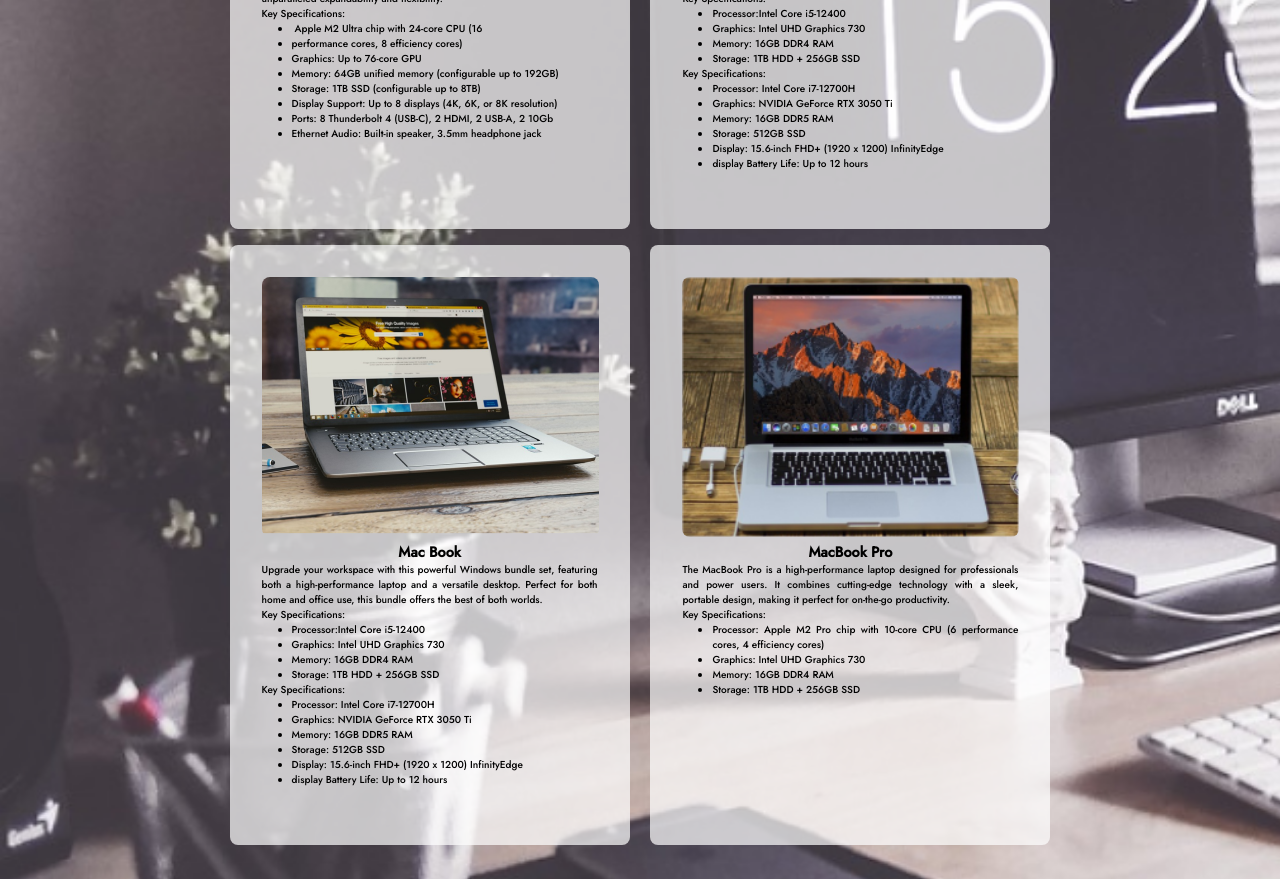
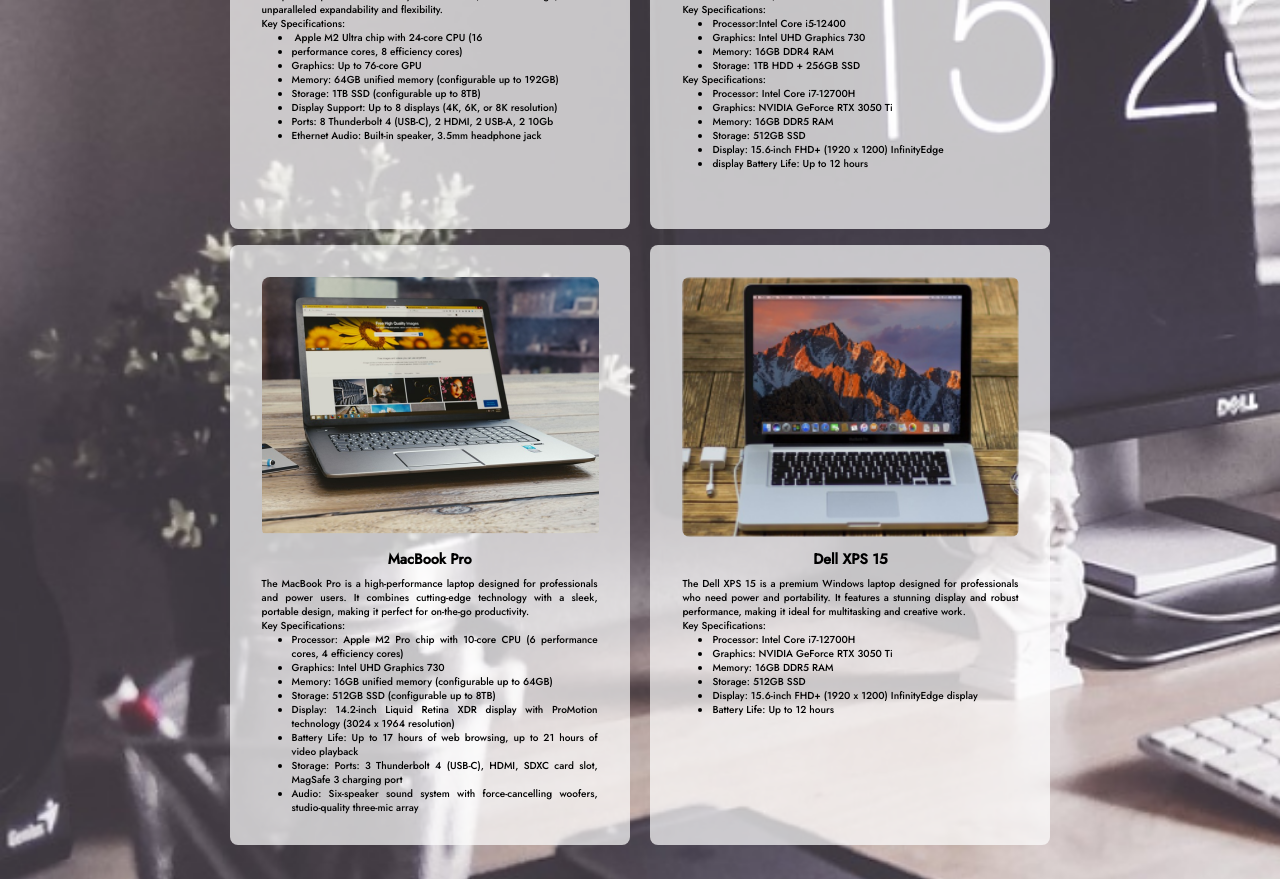
Before and after one commit to Archar1os/GPC-shop-webpage, a plain HTML site: page index.html in a window 1280 px wide. Shown: the part 804-1683 px from the top of the page. Drawn offline with nearby package versions, Linux system fonts and the light colour scheme.

Commit message:
removed about in the header and adjust signup mobile viewport

```diff
--- a/assets/css/styles.css
+++ b/assets/css/styles.css
@@ -197,6 +197,10 @@
 	border-radius: 8px;
 }
 
+.product h4 {
+	line-height: 35px;
+}
+
 .product:hover {
 	background-color: rgba(255, 255, 255, 1);
 	transition: 0.4s;
@@ -205,6 +209,7 @@
 .product li {
 	font-size: 70%;
 	text-align: justify;
+	line-height: 14px;
 }
 
 .product ul {
@@ -215,6 +220,7 @@
 	width: 337px;
 	height: 260px;
 	border-radius: 8px;
+	box-shadow: 0 0 10px rgba(0, 0, 0, 0.4s);
 }
 
 .background {
@@ -280,7 +286,7 @@
 	z-index: 10;
 	display: flexbox;
 	text-align: center;
-	width: 50%;
+	width: 65%;
 	height: 100%;
 	background-color: rgba(255, 255, 255, 0.7);
 	box-shadow: 0 0 10px rgba(0, 0, 0, 0.1);
@@ -296,11 +302,11 @@
 	padding: 1.5rem;
 	display: flexbox;
 	margin: auto;
-	text-align: center;
+	text-align: left;
 	background-color: white;
 	border: 1px solid #d9d9d9;
 	border-radius: 8px;
-	max-width: 80%;
+	max-width: 64%;
 	min-width: 40%;
 	font-size: 16px;
 }
@@ -439,6 +445,12 @@
 	.nav-link {
 		padding: 8px 300px;
 	}
+	.signUp {
+		width: 80%;
+	}
+	.contact {
+		width: 80%;
+	}
 }
 
 @media screen and (min-width: 1150px) {
@@ -491,4 +503,7 @@
 	.signUp {
 		width: 90%;
 	}
+	#survey-form {
+		max-width: 90%;
+	}
 }
--- a/index.html
+++ b/index.html
@@ -18,7 +18,6 @@
 		<div class="nav-menu" id="nav-menu">
 			<ul class="nav__list">
 			<li><a class="nav-link" href="index.html">Home</a></li>
-			<li><a class="nav-link" href="about.html">About</a></li>
 			<li><a class="nav-link" href="contact.html">Contact</a></li>
 			<li><a class="nav-link" href="signUp.html">Sign Up</a></li>
 			</ul>
@@ -96,34 +95,6 @@
       <a href="#">
         <div class="product">
           <img src="assets/img/image.png" alt="computer" />
-          <h4>Mac Book</h4>
-          <p>
-            Upgrade your workspace with this powerful Windows bundle set,
-            featuring both a high-performance laptop and a versatile desktop.
-            Perfect for both home and office use, this bundle offers the best of
-            both worlds.
-          </p>
-          <p>Key Specifications:</p>
-          <ul>
-            <li>Processor:Intel Core i5-12400</li>
-            <li>Graphics: Intel UHD Graphics 730</li>
-            <li>Memory: 16GB DDR4 RAM</li>
-            <li>Storage: 1TB HDD + 256GB SSD</li>
-          </ul>
-          <p>Key Specifications:</p>
-          <ul>
-            <li>Processor: Intel Core i7-12700H</li>
-            <li>Graphics: NVIDIA GeForce RTX 3050 Ti</li>
-            <li>Memory: 16GB DDR5 RAM</li>
-            <li>Storage: 512GB SSD</li>
-            <li>Display: 15.6-inch FHD+ (1920 x 1200) InfinityEdge</li>
-            <li>display Battery Life: Up to 12 hours</li>
-          </ul>
-        </div>
-      </a>
-      <a href="#">
-        <div class="product">
-          <img src="assets/img/imageasd.png" alt="computer" />
           <h4>MacBook Pro</h4>
           <p>
             The MacBook Pro is a high-performance laptop designed for professionals and power users. It combines cutting-edge technology with a sleek, portable design, making it perfect for on-the-go productivity.
@@ -132,8 +103,30 @@
           <ul>
             <li>Processor: Apple M2 Pro chip with 10-core CPU (6 performance cores, 4 efficiency cores)</li>
             <li>Graphics: Intel UHD Graphics 730</li>
-            <li>Memory: 16GB DDR4 RAM</li>
-            <li>Storage: 1TB HDD + 256GB SSD</li>
+            <li>Memory: 16GB unified memory (configurable up to 64GB)</li>
+            <li>Storage: 512GB SSD (configurable up to 8TB)</li>
+            <li>Display: 14.2-inch Liquid Retina XDR display with ProMotion technology (3024 x 1964 resolution)</li>
+            <li>Battery Life: Up to 17 hours of web browsing, up to 21 hours of video playback</li>
+            <li>Storage: Ports: 3 Thunderbolt 4 (USB-C), HDMI, SDXC card slot, MagSafe 3 charging port</li>
+            <li>Audio: Six-speaker sound system with force-cancelling woofers, studio-quality three-mic array</li>
+          </ul>
+        </div>
+      </a>
+      <a href="#">
+        <div class="product">
+          <img src="assets/img/imageasd.png" alt="computer" />
+          <h4>Dell XPS 15</h4>
+          <p>
+            The Dell XPS 15 is a premium Windows laptop designed for professionals who need power and portability. It features a stunning display and robust performance, making it ideal for multitasking and creative work.
+          </p>
+          <p>Key Specifications:</p>
+          <ul>
+            <li>Processor: Intel Core i7-12700H</li>
+            <li>Graphics: NVIDIA GeForce RTX 3050 Ti</li>
+            <li>Memory: 16GB DDR5 RAM</li>
+            <li>Storage: 512GB SSD</li>
+            <li>Display: 15.6-inch FHD+ (1920 x 1200) InfinityEdge display</li>
+            <li>Battery Life: Up to 12 hours</li>
           </ul>
         </div>
       </a>
```
Also changed, not shown: contact.html (+0 -1 lines), signUp.html (+0 -1 lines).
